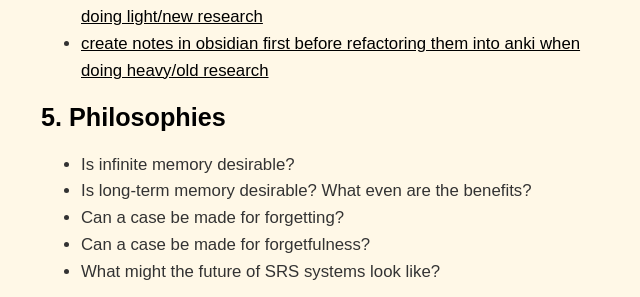
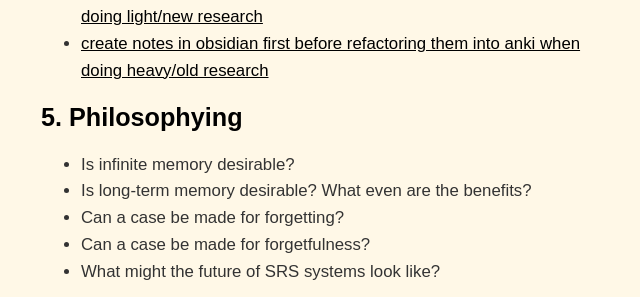
Before and after one commit to dCO2/rococo, a Jekyll site: the page built from _posts/2022-08-17-project-mnemosyne.md, in a window 1280 px wide and 900 px high, scrolled down 7709 px. Shown: the part 519-816 px from the top of the window, without its empty margins (335-975 px from the left). Built offline with Jekyll 4.4.1, drawn with Linux system fonts in a browser that asks for light colours; some web fonts are replaced.

Commit message:
Refactors and Additions

```diff
--- a/_posts/2022-08-17-project-mnemosyne.md
+++ b/_posts/2022-08-17-project-mnemosyne.md
@@ -42,7 +42,7 @@ tags:
         <li>Using Anki to watch youtube videos</li>
       </ul>
     <li><a href="/2022/08/17/project-mnemosyne#4-miscellaneous-notes">Miscellaneous notes</a></li>
-    <li><a href="/2022/08/17/project-mnemosyne#5-philosophies">Philosophies</a></li>
+    <li><a href="/2022/08/17/project-mnemosyne#5-philosophying">Philosophying</a></li>
   </ol>
 </details>
 
@@ -155,7 +155,7 @@ Using Anki to remember questions to yourself you might answer in the future
 - [create notes in anki first before refactoring them into obsidian when doing light/new research]()
 - [create notes in obsidian first before refactoring them into anki when doing heavy/old research]()
 
-## 5. Philosophies
+## 5. Philosophying
 - Is infinite memory desirable?
 - Is long-term memory desirable? What even are the benefits?
 - Can a case be made for forgetting?
```
